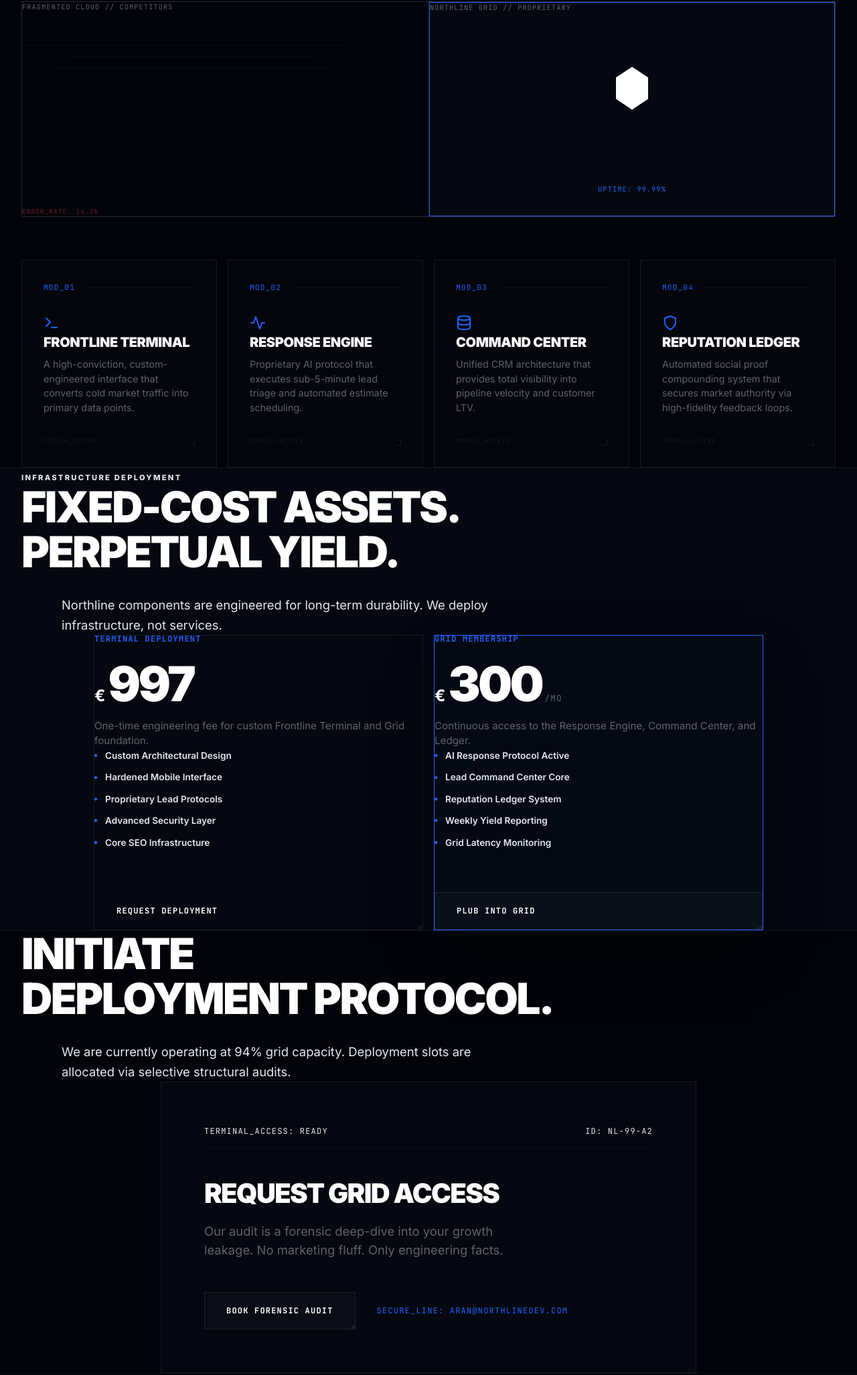
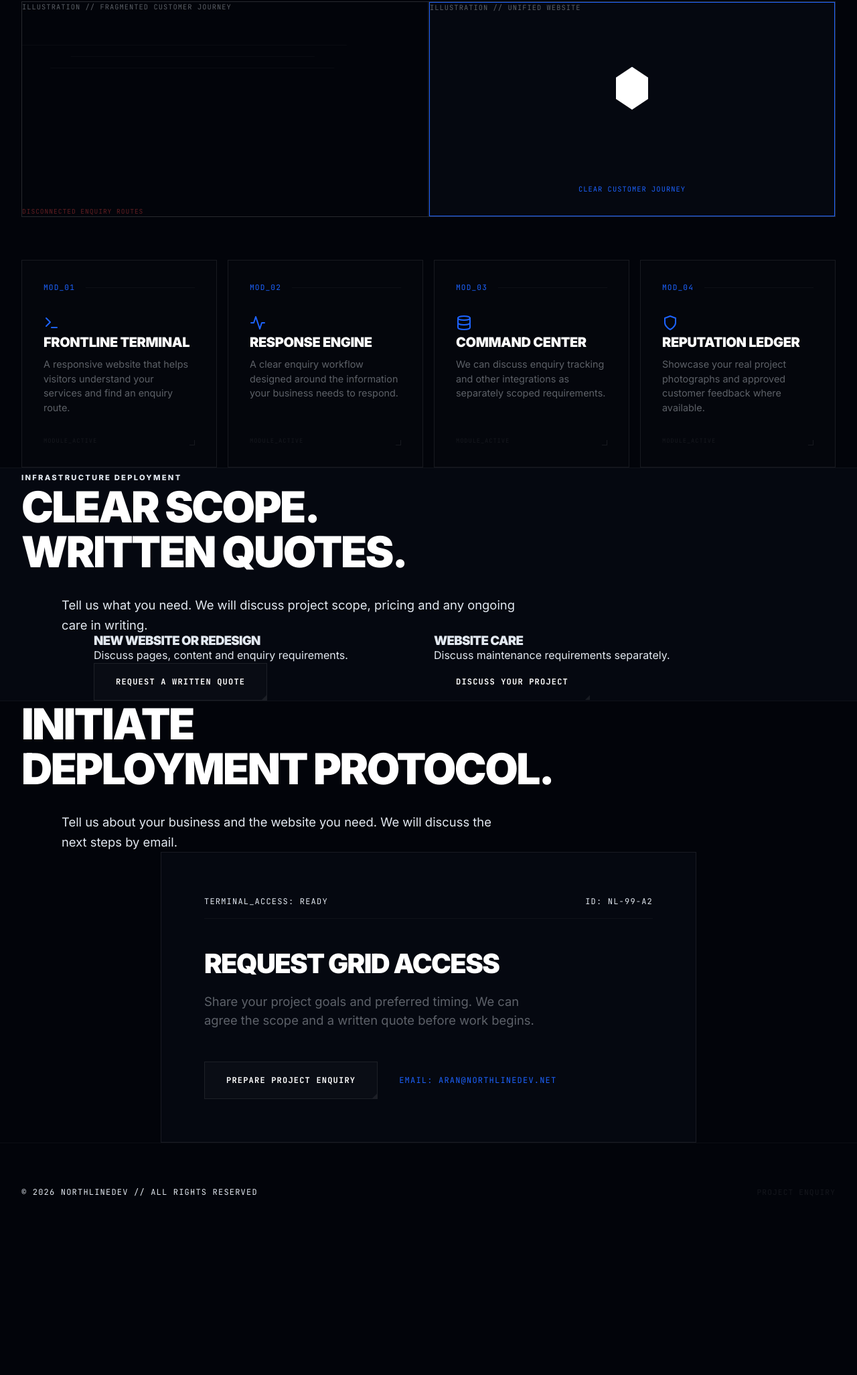
Before and after one commit to arandonaldmail-max/northlinedev-site, an Astro site: page / in a window 1280 px wide. Shown: the part 1114-3167 px from the top of the page at 67% size. After the commit the page ends 2967 px from the top, so only its background shows below. Built offline with nearby package versions, Linux system fonts and the light colour scheme; Astro itself is replaced by a stand-in of ours.

Commit message:
Align src/pages/index.astro with verified NorthlineDev enquiry flow

```diff
--- a/src/pages/index.astro
+++ b/src/pages/index.astro
@@ -5,9 +5,9 @@ import Hero from '../components/Hero.astro';
 import Section from '../components/Section.astro';
 import FeatureCard from '../components/FeatureCard.astro';
 import Button from '../components/Button.astro';
-import PricingCard from '../components/PricingCard.astro';
 
-const bookingLink = "https://bookings.cloud.microsoft/book/NorthlineDev1@northlinedev.com/?ismsaljsauthenabled";
+
+const bookingLink = "/enquire/";
 
 const techIcons = {
 	terminal: `<svg width="24" height="24" viewBox="0 0 24 24" fill="none" stroke="currentColor" stroke-width="2" stroke-linecap="round" stroke-linejoin="round"><polyline points="4 17 10 11 4 5"></polyline><line x1="12" y1="19" x2="20" y2="19"></line></svg>`,
@@ -17,7 +17,7 @@ const techIcons = {
 };
 ---
 
-<Layout title="Northline Infrastructure | Industrial-Grade Roofing Growth">
+<Layout title="NorthlineDev | Professional websites for service businesses">
 	<Header />
 
 	<main>
@@ -28,24 +28,24 @@ const techIcons = {
 			id="services"
 			eyebrow="The Infrastructure Thesis"
 			title="Fragmented Tech is <br/>Architectural Failure."
-			description="Most agencies build 'stacks.' We build Monoliths. We replace fragile integrations with a single, hardened digital asset."
+			description="Bring your services, project examples and customer enquiry routes together in one professional website."
 		>
 			<div class="thesis-visual">
 				<div class="visual-pane reveal">
-					<div class="pane-label mono">Fragmented Cloud // Competitors</div>
+					<div class="pane-label mono">Illustration // Fragmented customer journey</div>
 					<div class="pane-content cloud-chaos">
 						<!-- Chaos visual placeholder -->
 						<div class="chaos-line"></div>
 						<div class="chaos-line"></div>
 						<div class="chaos-line"></div>
-						<div class="chaos-text mono">Error_Rate: 14.2%</div>
+						<div class="chaos-text mono">Disconnected enquiry routes</div>
 					</div>
 				</div>
 				<div class="visual-pane highlight reveal" style="animation-delay: 0.2s;">
-					<div class="pane-label mono">Northline Grid // Proprietary</div>
+					<div class="pane-label mono">Illustration // Unified website</div>
 					<div class="pane-content grid-solid">
 						<div class="monolith-icon"></div>
-						<div class="grid-stats mono">Uptime: 99.99%</div>
+						<div class="grid-stats mono">Clear customer journey</div>
 					</div>
 				</div>
 			</div>
@@ -56,28 +56,28 @@ const techIcons = {
 					number="Mod_01"
 					icon={techIcons.terminal}
 					title="Frontline Terminal"
-					description="A high-conviction, custom-engineered interface that converts cold market traffic into primary data points."
+					description="A responsive website that helps visitors understand your services and find an enquiry route."
 				/>
 				<FeatureCard
 					variant="module"
 					number="Mod_02"
 					icon={techIcons.pulse}
 					title="Response Engine"
-					description="Proprietary AI protocol that executes sub-5-minute lead triage and automated estimate scheduling."
+					description="A clear enquiry workflow designed around the information your business needs to respond."
 				/>
 				<FeatureCard
 					variant="module"
 					number="Mod_03"
 					icon={techIcons.database}
 					title="Command Center"
-					description="Unified CRM architecture that provides total visibility into pipeline velocity and customer LTV."
+					description="We can discuss enquiry tracking and other integrations as separately scoped requirements."
 				/>
 				<FeatureCard
 					variant="module"
 					number="Mod_04"
 					icon={techIcons.shield}
 					title="Reputation Ledger"
-					description="Automated social proof compounding system that secures market authority via high-fidelity feedback loops."
+					description="Showcase your real project photographs and approved customer feedback where available."
 				/>
 			</div>
 		</Section>
@@ -86,49 +86,18 @@ const techIcons = {
 		<Section
 			id="pricing"
 			eyebrow="Infrastructure Deployment"
-			title="Fixed-Cost Assets. <br/>Perpetual Yield."
-			description="Northline components are engineered for long-term durability. We deploy infrastructure, not services."
+			title="Clear Scope. <br/>Written Quotes."
+			description="Tell us what you need. We will discuss project scope, pricing and any ongoing care in writing."
 			dark={true}
 		>
-			<div class="deployment-grid">
-				<PricingCard
-					title="Terminal Deployment"
-					price="997"
-					description="One-time engineering fee for custom Frontline Terminal and Grid foundation."
-					features={[
-						"Custom Architectural Design",
-						"Hardened Mobile Interface",
-						"Proprietary Lead Protocols",
-						"Advanced Security Layer",
-						"Core SEO Infrastructure"
-					]}
-					ctaLabel="Request Deployment"
-					ctaLink={bookingLink}
-				/>
-				<PricingCard
-					title="Grid Membership"
-					price="300"
-					period="mo"
-					highlight={true}
-					description="Continuous access to the Response Engine, Command Center, and Ledger."
-					features={[
-						"AI Response Protocol Active",
-						"Lead Command Center Core",
-						"Reputation Ledger System",
-						"Weekly Yield Reporting",
-						"Grid Latency Monitoring"
-					]}
-					ctaLabel="Plub Into Grid"
-					ctaLink={bookingLink}
-				/>
-			</div>
+			<div class="deployment-grid"><div><h3>New website or redesign</h3><p>Discuss pages, content and enquiry requirements.</p><Button href={bookingLink} variant="tactical">Request a written quote</Button></div><div><h3>Website care</h3><p>Discuss maintenance requirements separately.</p><Button href={bookingLink} variant="ghost">Discuss your project</Button></div></div>
 		</Section>
 
 		<!-- Final Access -->
 		<Section
 			id="faq"
 			title="Initiate <br/>Deployment Protocol."
-			description="We are currently operating at 94% grid capacity. Deployment slots are allocated via selective structural audits."
+			description="Tell us about your business and the website you need. We will discuss the next steps by email."
 		>
 			<div class="access-terminal reveal">
 				<div class="terminal-head">
@@ -137,10 +106,10 @@ const techIcons = {
 				</div>
 				<div class="terminal-body">
 					<h3>Request Grid Access</h3>
-					<p>Our audit is a forensic deep-dive into your growth leakage. No marketing fluff. Only engineering facts.</p>
+					<p>Share your project goals and preferred timing. We can agree the scope and a written quote before work begins.</p>
 					<div class="terminal-actions">
-						<Button href={bookingLink} variant="tactical">Book Forensic Audit</Button>
-						<a href="mailto:aran@northlinedev.com" class="mono mail-link">Secure_Line: aran@northlinedev.com</a>
+						<Button href={bookingLink} variant="tactical">Prepare project enquiry</Button>
+						<a href="mailto:aran@northlinedev.net" class="mono mail-link">Email: aran@northlinedev.net</a>
 					</div>
 				</div>
 			</div>
@@ -150,11 +119,9 @@ const techIcons = {
 
 	<footer class="tactical-footer">
 		<div class="container footer-wrap">
-			<div class="mono text-muted">© 2026 Northline Infrastructure // All Rights Reserved</div>
+			<div class="mono text-muted">© 2026 NorthlineDev // All Rights Reserved</div>
 			<div class="footer-links">
-				<a href="#" class="mono">Protocol</a>
-				<a href="#" class="mono">Security</a>
-				<a href="#" class="mono">Privacy</a>
+				<a href="/enquire/" class="mono">Project enquiry</a>
 			</div>
 		</div>
 	</footer>
```
